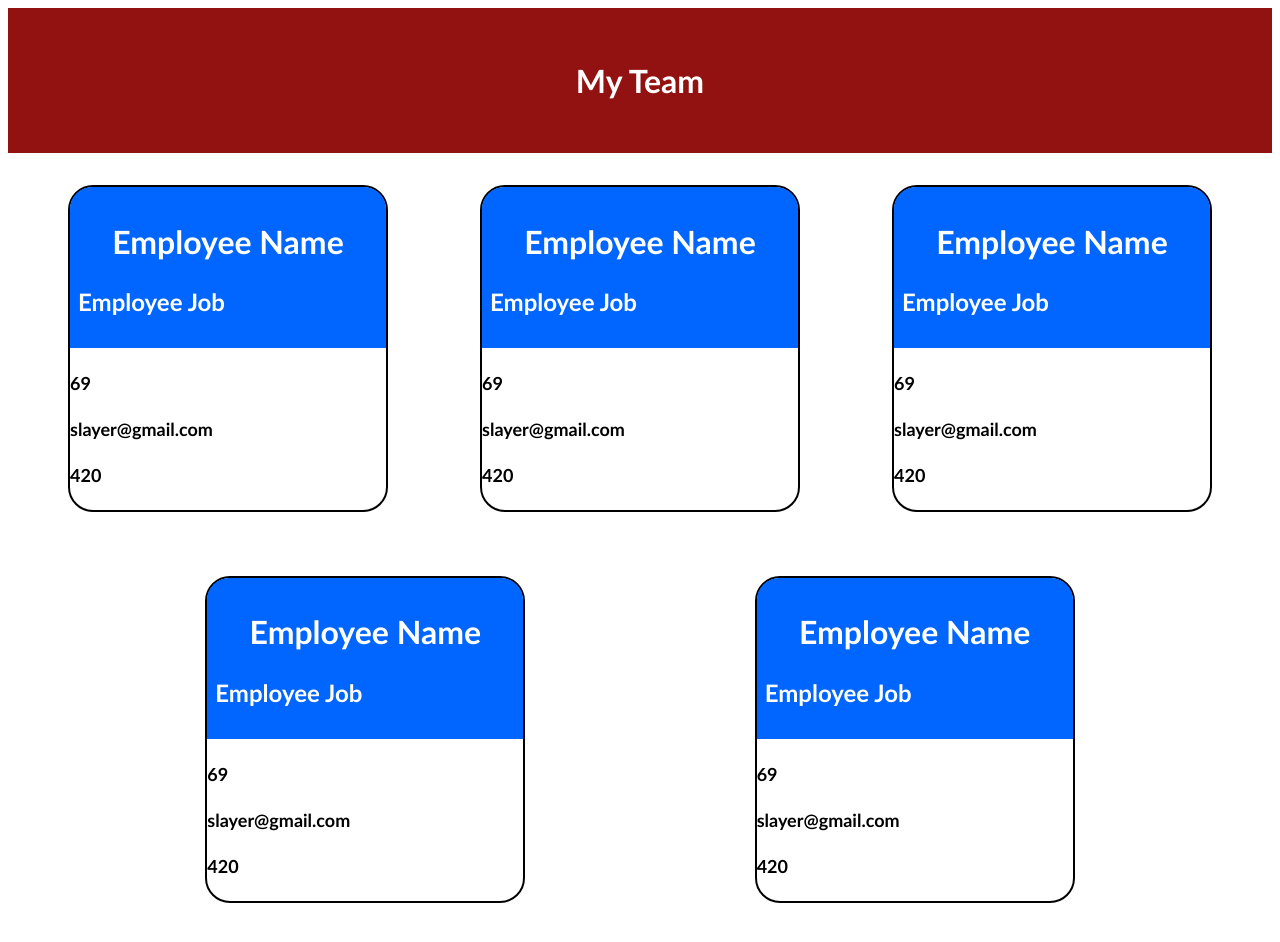
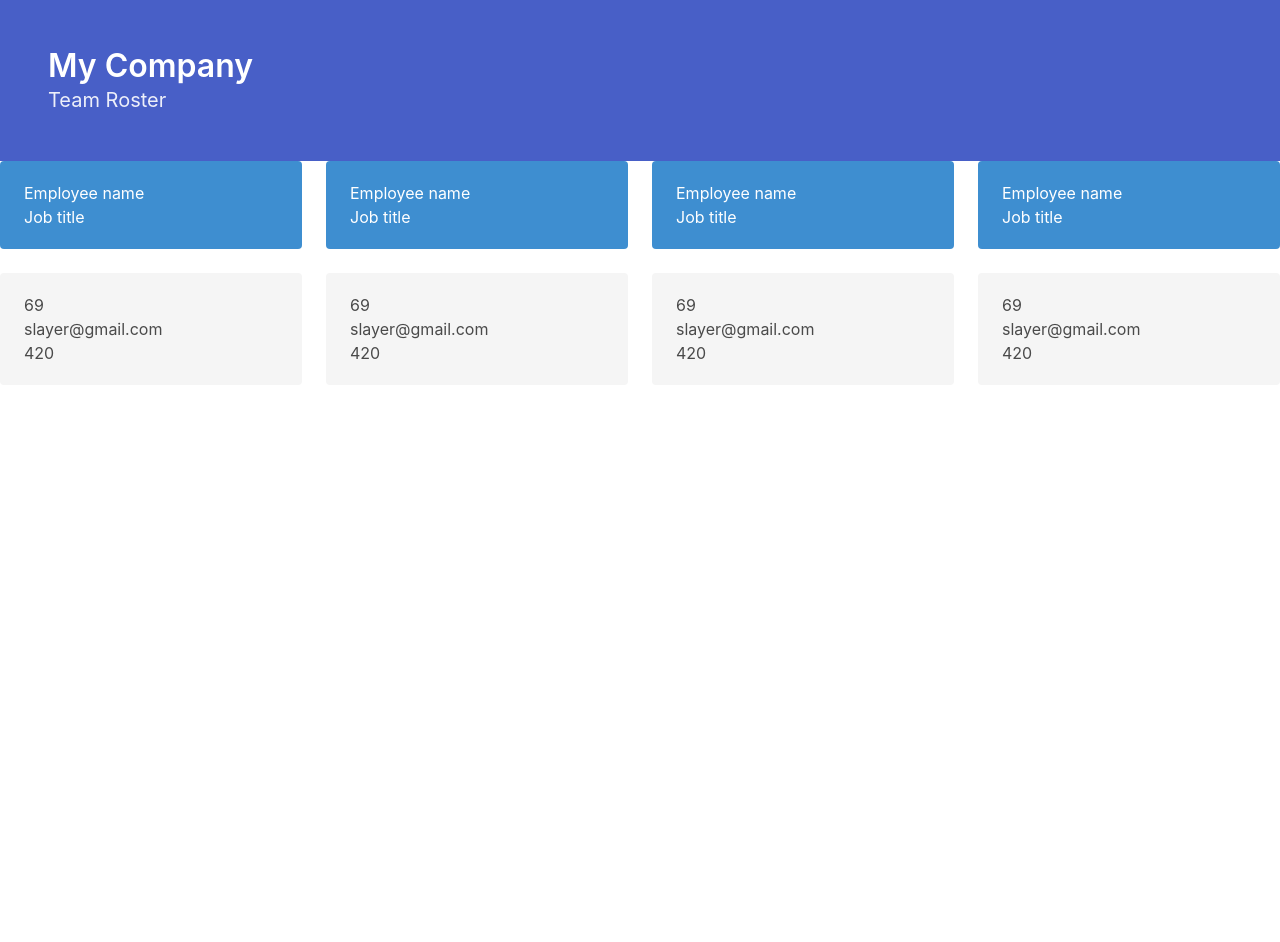
Before and after one commit to prkrgreenwell/team-profile-generator, a website: page sample.html in a window 1280 px wide. After the commit the page ends 800 px from the top, so only its background shows below. Drawn offline with nearby package versions, Linux system fonts and the light colour scheme.

Commit message:
restyled using Bulma

```diff
--- a/sample.html
+++ b/sample.html
@@ -6,62 +6,62 @@
     <meta charset="UTF-8" />
     <meta http-equiv="X-UA-Compatible" content="IE=edge" />
     <meta name="viewport" content="width=device-width, initial-scale=1.0" />
-    <link rel="stylesheet" href="./style.css" />
+    <link
+      rel="stylesheet"
+      href="https://cdn.jsdelivr.net/npm/bulma@0.9.4/css/bulma.min.css"
+    />
     <title>Sample Team</title>
   </head>
   <body>
-    <header><h1>My Team</h1></header>
-    <div class="team">
-      <div class="team-member">
-        <div class="employee-title">
-          <h2 class="name">Employee Name</h2>
-          <h3 class="job">Employee Job</h3>
+    <section class="hero is-link">
+      <div class="hero-body">
+        <p class="title">My Company</p>
+        <p class="subtitle">Team Roster</p>
+      </div>
+    </section>
+    <div class="columns">
+      <div class="column">
+        <div class="notification is-info">
+          Employee name<br />
+          Job title
         </div>
-        <div class="employee-info">
+        <div class="notification">
           <h4 class="id">69</h4>
           <h4 class="email">slayer@gmail.com</h4>
           <h4 class="office">420</h4>
         </div>
       </div>
-      <div class="team-member">
-        <div class="employee-title">
-          <h2 class="name">Employee Name</h2>
-          <h3 class="job">Employee Job</h3>
+
+      <div class="column">
+        <div class="notification is-info">
+          Employee name<br />
+          Job title
         </div>
-        <div class="employee-info">
+        <div class="notification">
           <h4 class="id">69</h4>
           <h4 class="email">slayer@gmail.com</h4>
           <h4 class="office">420</h4>
         </div>
       </div>
-      <div class="team-member">
-        <div class="employee-title">
-          <h2 class="name">Employee Name</h2>
-          <h3 class="job">Employee Job</h3>
+
+      <div class="column">
+        <div class="notification is-info">
+          Employee name<br />
+          Job title
         </div>
-        <div class="employee-info">
+        <div class="notification">
           <h4 class="id">69</h4>
           <h4 class="email">slayer@gmail.com</h4>
           <h4 class="office">420</h4>
         </div>
       </div>
-      <div class="team-member">
-        <div class="employee-title">
-          <h2 class="name">Employee Name</h2>
-          <h3 class="job">Employee Job</h3>
+
+      <div class="column">
+        <div class="notification is-info">
+          Employee name<br />
+          Job title
         </div>
-        <div class="employee-info">
-          <h4 class="id">69</h4>
-          <h4 class="email">slayer@gmail.com</h4>
-          <h4 class="office">420</h4>
-        </div>
-      </div>
-      <div class="team-member">
-        <div class="employee-title">
-          <h2 class="name">Employee Name</h2>
-          <h3 class="job">Employee Job</h3>
-        </div>
-        <div class="employee-info">
+        <div class="notification">
           <h4 class="id">69</h4>
           <h4 class="email">slayer@gmail.com</h4>
           <h4 class="office">420</h4>
```
